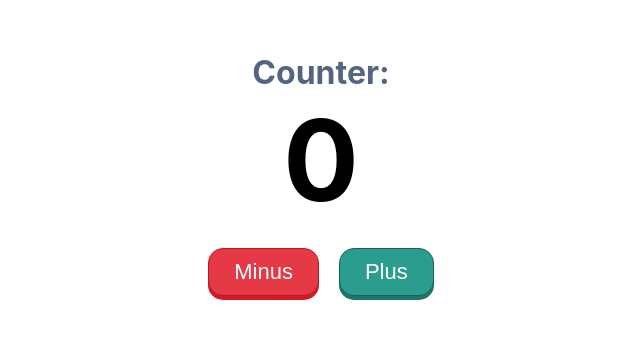
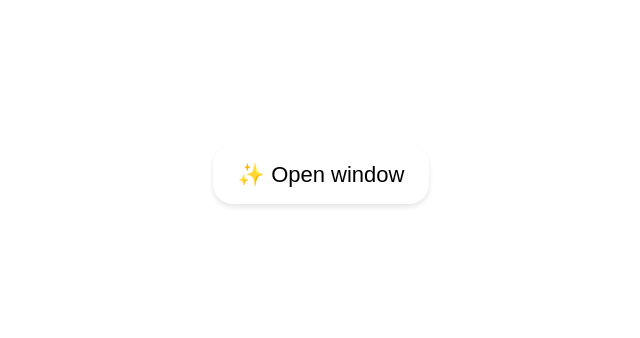
Before and after one commit to gasymov-rustam/mini_projects_training, a React (Create React App) app: page / in a window 1280 px wide. Shown: the part 226-564 px from the top of the page, without its empty margins (319-959 px from the left). Built offline with nearby package versions, Linux system fonts and the light colour scheme.

Commit message:
feat: create modal window

```diff
--- a/src/App.module.scss
+++ b/src/App.module.scss
@@ -4,59 +4,95 @@
   justify-content: center;
   height: 100vh;
   text-align: center;
+}
 
-  h1 {
-    color: #000;
-    font-size: 7rem;
-    margin: 0;
-    margin-bottom: 20px;
+.open-modal-btn {
+  background: #fff;
+  padding: 18px 25px;
+  border-radius: 20px;
+  font-weight: 500;
+  border: 0;
+  outline: none;
+  font-size: 22px;
+  cursor: pointer;
+  line-height: 23px;
+  box-shadow: 0 3px 5px rgba(0, 0, 0, 0.1);
+  transition: all 0.1s ease-in-out;
 
-    &.plus {
-      color: #2a9d8f;
-    }
-    &.minus {
-      color: #e63946;
-    }
+  &:hover {
+    box-shadow: 0 8px 10px rgba(0, 0, 0, 0.1);
+    transform: translateY(-1px);
   }
 
-  h2 {
-    font-size: 2rem;
-    margin: 0;
-    color: #556581;
+  &:active {
+    box-shadow: 0 1px 1px rgba(0, 0, 0, 0.1);
+    transform: translateY(0);
+  }
+}
+
+.overlay {
+  position: absolute;
+  left: 0;
+  top: 0;
+  width: 100%;
+  height: 100%;
+  background-color: rgba(0, 0, 0, 0.4);
+  transition: all 0.5s ease-in-out;
+}
+
+.modal {
+  background-color: #fff;
+  width: 70%;
+  max-width: 500px;
+  max-height: 300px;
+  padding: 40px 30px;
+  border-radius: 10px;
+  position: absolute;
+  left: 50%;
+  top: 50%;
+  transform: translate(-50%, -50%);
+  box-shadow: 0 3px 5px rgba(0, 0, 0, 0.1);
+  transition: all 0.5s ease-in-out;
+
+  img {
+    border-radius: 5px;
+    width: 100%;
   }
 
-  button {
-    background: transparent;
-    border: 2px solid transparent;
-    text-align: center;
-    font-size: 22px;
-    border-radius: 15px;
-    padding: 10px 25px;
+  svg {
+    position: absolute;
+    right: 10px;
+    top: 10px;
+    height: 24px;
+    width: 24px;
+    opacity: 0.3;
     cursor: pointer;
-    margin: 0 10px;
-    transition: all 0.05s ease-in-out;
-
-    &.minus {
-      background-color: #e63946;
-      color: #fff;
-      box-shadow: 0 4px 0 darken(#e63946, 10%);
-      border: 1px solid darken(#e63946, 15%);
-    }
-
-    &.plus {
-      background-color: #2a9d8f;
-      color: #fff;
-      box-shadow: 0 4px 0 darken(#2a9d8f, 10%);
-      border: 1px solid darken(#2a9d8f, 15%);
-    }
 
     &:hover {
-      transform: translateY(-2px);
-    }
-
-    &:active {
-      transform: translateY(2px);
-      box-shadow: none;
+      opacity: 1;
     }
   }
 }
+
+.overlay.animated {
+  opacity: 0;
+  visibility: hidden;
+
+  .modal {
+    opacity: 0;
+    visibility: hidden;
+    transform: translate(-50%, -30%);
+    transition-delay: 0.2s;
+  }
+
+  &.show {
+    opacity: 1;
+    visibility: visible;
+
+    .modal {
+      opacity: 1;
+      visibility: visible;
+      transform: translate(-50%, -50%);
+    }
+  }
+}
--- a/src/App.tsx
+++ b/src/App.tsx
@@ -1,30 +1,37 @@
 import { FC, useState } from 'react';
 import cln from './App.module.scss';
 
-interface AppProps {}
+interface ModalWindowProps {
+  visible: boolean;
+  setVisible: () => void;
+}
 
-export const App: FC<AppProps> = () => {
-  const [counter, setCounter] = useState<number>(0);
-
-  const handleClick = (isDecrement: boolean) => () => {
-    if (isDecrement) {
-      setCounter((prev) => prev + 1);
-    } else {
-      setCounter((prev) => prev - 1);
-    }
-  };
+const ModalWindow: FC<ModalWindowProps> = ({ setVisible, visible }) => {
   return (
-    <div className={cln.App}>
-      <div>
-        <h2>Counter: </h2>
-        <h1>{counter}</h1>
-        <button className={cln.minus} onClick={handleClick(false)}>
-          Minus
-        </button>
-        <button className={cln.plus} onClick={handleClick(true)}>
-          Plus
-        </button>
+    <div className={`${cln.overlay} ${cln.animated} ${visible ? cln.show : ''}`}>
+      <div className={cln.modal}>
+        <svg height='200' viewBox='0 0 200 200' width='200' onClick={setVisible}>
+          <title />
+          <path d='M114,100l49-49a9.9,9.9,0,0,0-14-14L100,86,51,37A9.9,9.9,0,0,0,37,51l49,49L37,149a9.9,9.9,0,0,0,14,14l49-49,49,49a9.9,9.9,0,0,0,14-14Z' />
+        </svg>
+        <img src='https://media2.giphy.com/media/xT0xeJpnrWC4XWblEk/giphy.gif' alt='' />
       </div>
     </div>
   );
 };
+
+export const App = () => {
+  const [visible, setVisible] = useState<boolean>(false);
+
+  const handleVisibleClick = () => {
+    setVisible((prev) => !prev);
+  };
+  return (
+    <div className={cln.App}>
+      <button className={cln['open-modal-btn']} onClick={handleVisibleClick}>
+        ✨ Open window
+      </button>
+      <ModalWindow setVisible={handleVisibleClick} visible={visible} />
+    </div>
+  );
+};
```
